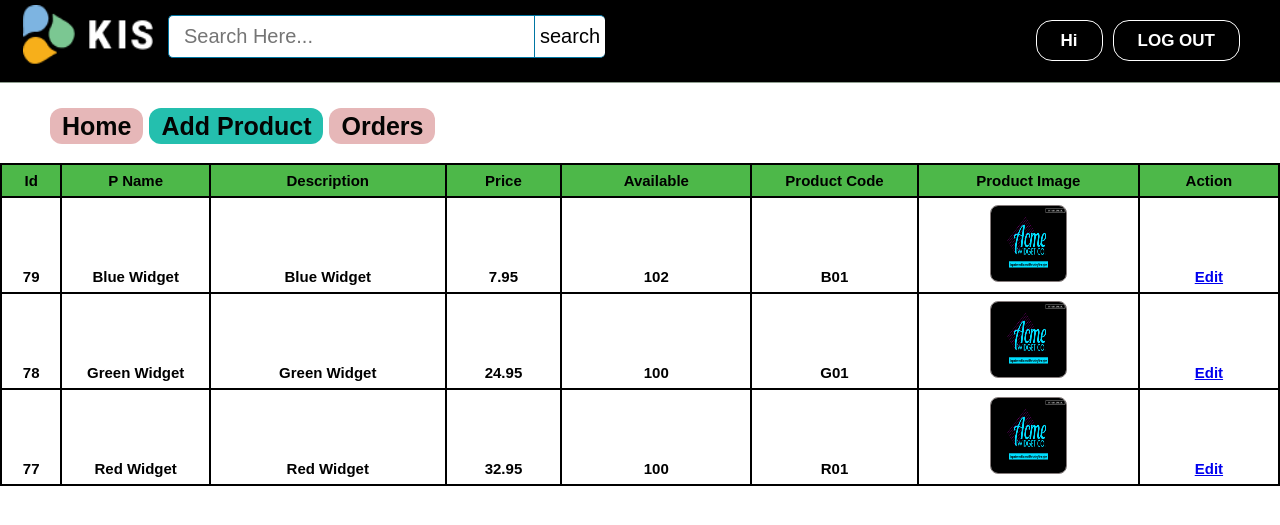
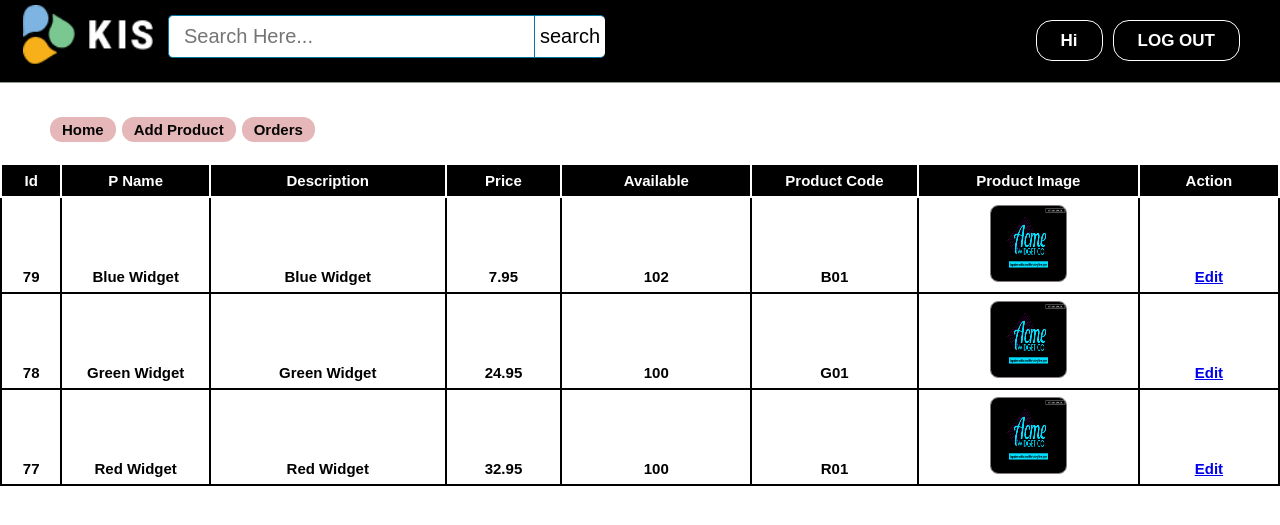
Before and after one commit to hrkis/Ecommerce-Project, a PHP site: page /admin/allproducts.php in a window 1280 px wide. Shown: the top 525 px of the page. Run offline with PHP 8.4, Linux system fonts and the light colour scheme; a user stored in the database is signed in; data comes from the database, SQL or seed files in the repository; data that the repository does not hold is empty.

Commit message:
Minor modification

```diff
--- a/admin/allproducts.php
+++ b/admin/allproducts.php
@@ -39,7 +39,7 @@ $search_value = "";
 				<div class="uiloginbutton signinButton loginButton">
 					<?php
 						if ($user!="") {
-							echo '<a style="text-decoration: none;color: #fff;" href="login.php">Hi '.$uname_db.'</br><span style="color: #de2a74">'.$utype_db.'</span></a>';
+							echo '<a style="text-decoration: none;color: #fff;" href="login.php">Hi '.$uname_db.'</br></a>';
 						}
 						else {
 							echo '<a style="text-decoration: none;color: #fff;" href="login.php">LOG IN</a>';
@@ -64,16 +64,16 @@ $search_value = "";
 		<div class="categolis">
 			<table>
 				<tr>
-					<th><a href="index.php" style="text-decoration: none;color: #040403;padding: 4px 12px;background-color:#e6b7b8;border-radius: 12px;">Home</a>
+					<th><a href="index.php" style="text-decoration: none;color: #040403;padding: 4px 12px;background-color: #e6b7b8;border-radius: 12px;font-size: 15px;">Home</a>
 					</th>
-					<th><a href="addproduct.php" style="text-decoration: none;color: #040403;padding: 4px 12px;background-color: #24bfae;border-radius: 12px;">Add Product</a></th>
+					<th><a href="addproduct.php" style="text-decoration: none;color: #040403;padding: 4px 12px;background-color: #e6b7b8;border-radius: 12px;font-size: 15px;">Add Product</a></th>
 
-					<th><a href="orders.php" style="text-decoration: none;color: #040403;padding: 4px 12px;background-color: #e6b7b8;border-radius: 12px;">Orders</a></th>
+					<th><a href="orders.php" style="text-decoration: none;color: #040403;padding: 4px 12px;background-color: #e6b7b8;border-radius: 12px;font-size: 15px;">Orders</a></th>
 
 					<?php
 						if($utype_db == 'admin'){
-							echo '<th><a href="report.php" style="text-decoration: none;color: #040403;padding: 4px 12px;background-color: #e6b7b8;border-radius: 12px;">Products</a></th>
-								<th><a href="newadmin.php" style="text-decoration: none;color: #040403;padding: 4px 12px;background-color: #e6b7b8;;border-radius: 12px;">New Admin</a></th>';
+							echo '<th><a href="report.php" style="text-decoration: none;color: #040403;padding: 4px 12px;border-radius: 12px;font-size: 15px;">Products</a></th>
+								<th><a href="newadmin.php" style="text-decoration: none;color: #040403;padding: 4px 12px;background-color: #e6b7b8;border-radius: 12px;font-size: 15px;">New Admin</a></th>';
 						}
 					?>
 
@@ -82,7 +82,7 @@ $search_value = "";
 		</div>
 		<div>
 		<table class="rightsidemenu">
-								<tr style="font-weight: bold;" colspan="10" bgcolor="#4DB849">
+								<tr style="font-weight: bold;color:#fff;" colspan="10" bgcolor="#000">
 					<th>Id</th>
 					<th>P Name</th>
 					<th>Description</th>
--- a/mycart.php
+++ b/mycart.php
@@ -200,7 +200,7 @@ $del = $_POST['Delivery'];
 										$item = $row1['item'];
 										$category = $row1['category'];
 										/* This code is responsible for R01 to The initial offer will be “buy one red widget, get the second half price”.*/
-										if($pId==77 && $quantity>=2){
+										if($pCode=='R01' && $quantity>=2){
 											$final_price = ($price / 2) + (($quantity - 1) * $price);
 											$total += $final_price; // Add discounted total to the final total
 										}else{
```
